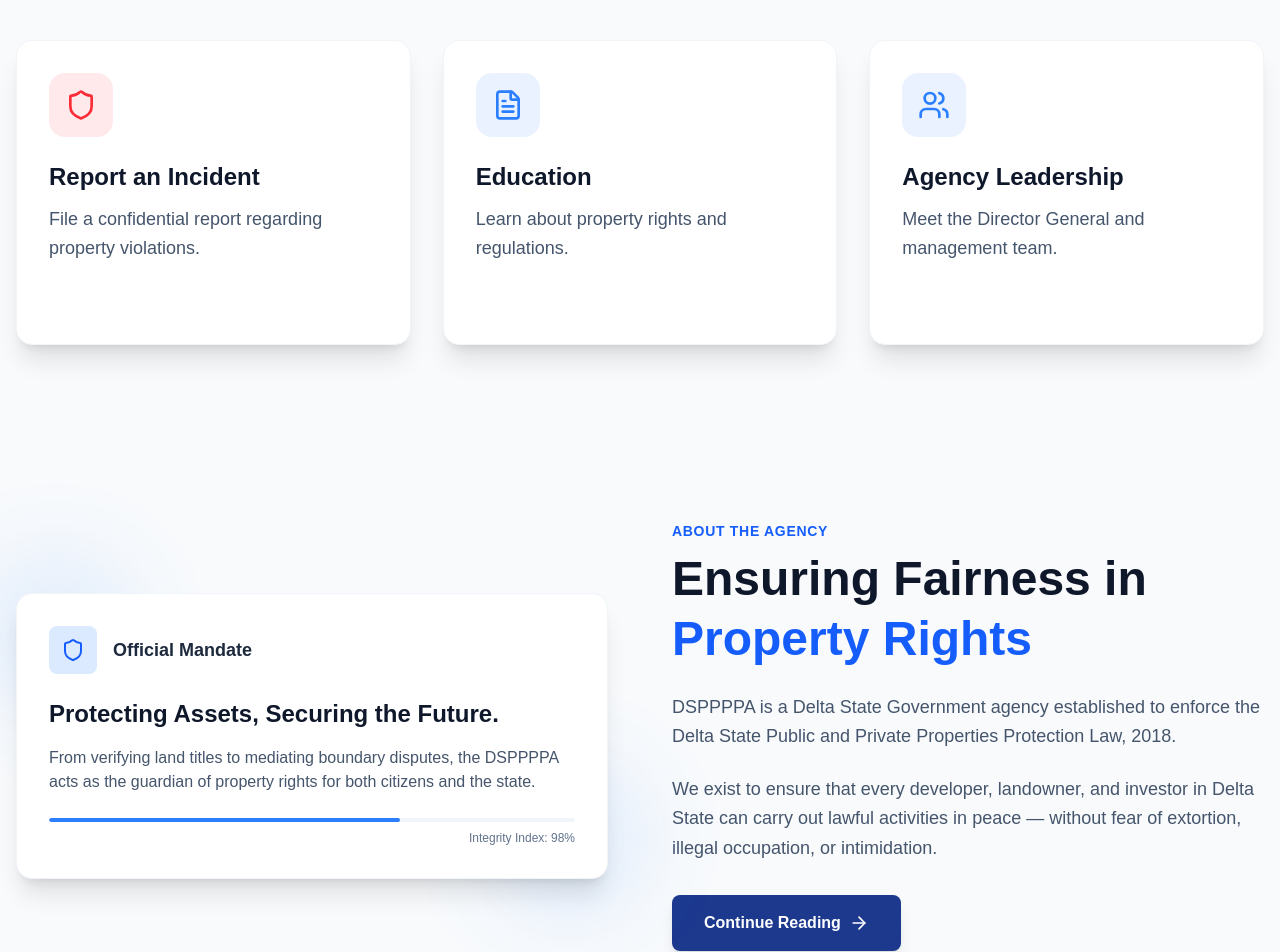
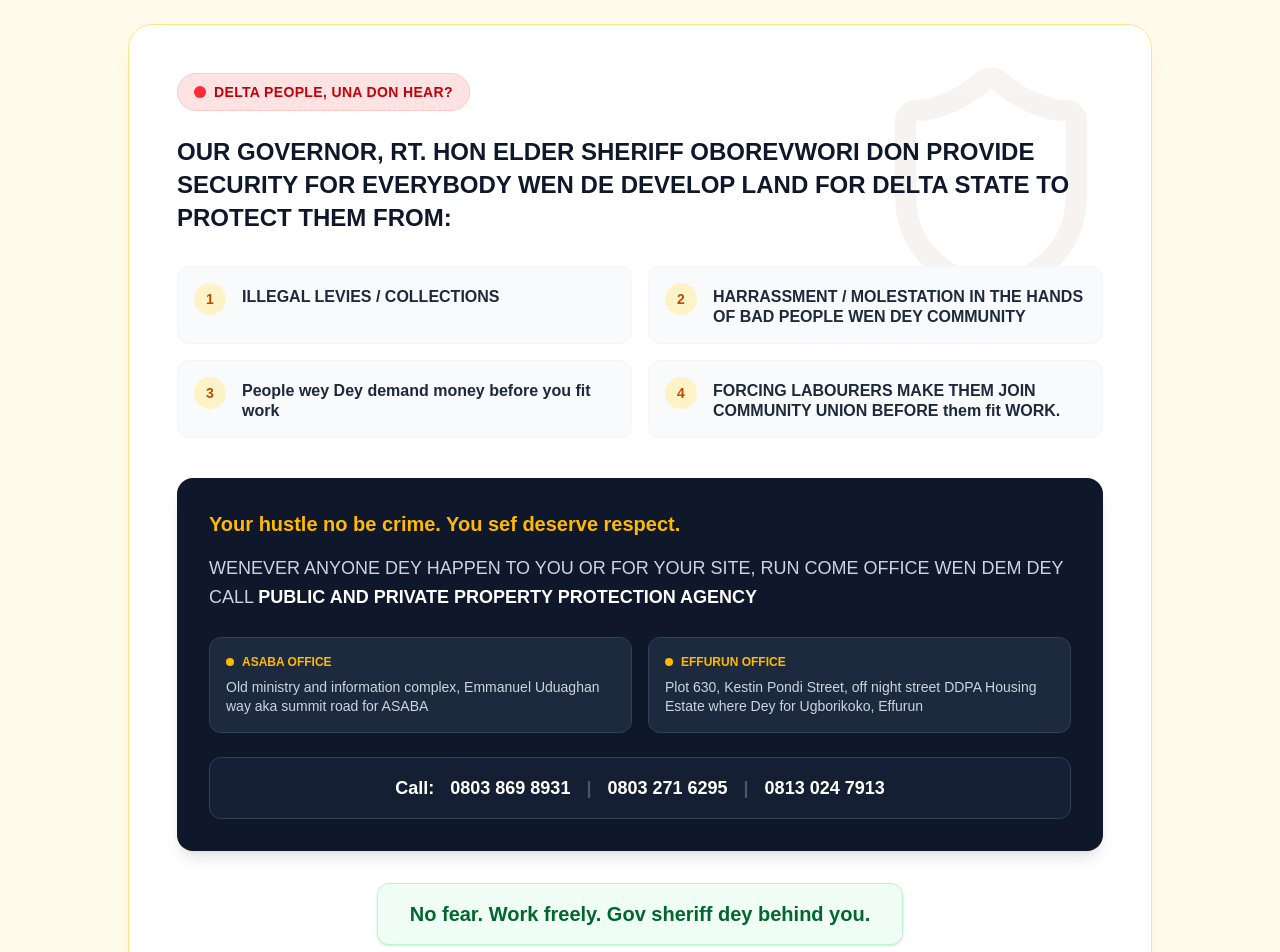
Before and after one commit to cloudpilothq/pppa, a Next.js app: page / in a window 1280 px wide. Shown: the part 920-1872 px from the top of the page. Built offline with nearby package versions, Linux system fonts and the light colour scheme.

Commit message:
Add governor's message to homepage

```diff
--- a/src/app/page.tsx
+++ b/src/app/page.tsx
@@ -52,9 +52,89 @@ export default function HomePage() {
         </div>
       </section>
 
+      {/* Governor's Message Section */}
+      <section className="bg-amber-50 border-b border-amber-200 py-16 relative z-20">
+        <div className="container mx-auto px-4">
+          <div className="max-w-5xl mx-auto bg-white rounded-3xl p-8 md:p-12 border border-amber-200 shadow-xl shadow-amber-900/5 relative overflow-hidden">
+            <div className="absolute top-0 right-0 p-8 opacity-5 pointer-events-none">
+              <Shield className="w-64 h-64 text-amber-900" />
+            </div>
 
+            <div className="relative z-10">
+              <div className="inline-block mb-6">
+                <span className="bg-red-100 text-red-700 text-sm font-bold px-4 py-2 rounded-full border border-red-200 uppercase tracking-wide inline-flex items-center gap-2">
+                  <span className="relative flex h-3 w-3">
+                    <span className="animate-ping absolute inline-flex h-full w-full rounded-full bg-red-400 opacity-75"></span>
+                    <span className="relative inline-flex rounded-full h-3 w-3 bg-red-500"></span>
+                  </span>
+                  Delta people, una don hear?
+                </span>
+              </div>
 
-      {/* Quick Access Grid */}
+              <h2 className="text-xl md:text-2xl font-extrabold text-slate-900 mb-8 leading-snug">
+                OUR GOVERNOR, RT. HON ELDER SHERIFF OBOREVWORI DON PROVIDE SECURITY FOR EVERYBODY WEN DE DEVELOP LAND FOR DELTA STATE TO PROTECT THEM FROM:
+              </h2>
+
+              <div className="grid grid-cols-1 md:grid-cols-2 gap-4 mb-10">
+                {[
+                  "ILLEGAL LEVIES / COLLECTIONS",
+                  "HARRASSMENT / MOLESTATION IN THE HANDS OF BAD PEOPLE WEN DEY COMMUNITY",
+                  "People wey Dey demand money before you fit work",
+                  "FORCING LABOURERS MAKE THEM JOIN COMMUNITY UNION BEFORE them fit WORK."
+                ].map((item, index) => (
+                  <div key={index} className="flex items-start gap-4 bg-slate-50 p-4 rounded-xl border border-slate-100">
+                    <div className="flex-shrink-0 w-8 h-8 bg-amber-100 text-amber-700 rounded-full flex items-center justify-center font-bold text-sm">
+                      {index + 1}
+                    </div>
+                    <p className="font-semibold text-slate-800 leading-tight pt-1 text-sm md:text-base">
+                      {item}
+                    </p>
+                  </div>
+                ))}
+              </div>
+
+              <div className="bg-slate-900 text-white rounded-2xl p-6 md:p-8 shadow-lg mb-8 relative overflow-hidden">
+                <div className="relative z-10">
+                  <h3 className="text-xl font-bold mb-4 text-amber-400">
+                    Your hustle no be crime. You sef deserve respect.
+                  </h3>
+                  <p className="text-base md:text-lg leading-relaxed mb-6 font-medium text-slate-300">
+                    WENEVER ANYONE DEY HAPPEN TO YOU OR FOR YOUR SITE, RUN COME OFFICE WEN DEM DEY CALL <strong className="text-white">PUBLIC AND PRIVATE PROPERTY PROTECTION AGENCY</strong>
+                  </p>
+
+                  <div className="flex flex-col md:flex-row gap-4 mb-6">
+                    <div className="flex-1 bg-slate-800 p-4 rounded-xl border border-slate-700">
+                      <div className="text-amber-400 text-xs font-bold uppercase mb-2 flex items-center gap-2"><div className="w-2 h-2 bg-amber-400 rounded-full"></div> Asaba Office</div>
+                      <p className="text-sm leading-snug text-slate-300">Old ministry and information complex, Emmanuel Uduaghan way aka summit road for ASABA</p>
+                    </div>
+                    <div className="flex-1 bg-slate-800 p-4 rounded-xl border border-slate-700">
+                      <div className="text-amber-400 text-xs font-bold uppercase mb-2 flex items-center gap-2"><div className="w-2 h-2 bg-amber-400 rounded-full"></div> Effurun Office</div>
+                      <p className="text-sm leading-snug text-slate-300">Plot 630, Kestin Pondi Street, off night street DDPA Housing Estate where Dey for Ugborikoko, Effurun</p>
+                    </div>
+                  </div>
+
+                  <div className="flex flex-col sm:flex-row items-center gap-4 text-lg font-bold text-white bg-slate-800/50 p-4 rounded-xl border border-slate-700 justify-center">
+                    <span>Call:</span>
+                    <a href="tel:08038698931" className="hover:text-amber-400 transition-colors">0803 869 8931</a>
+                    <span className="text-slate-600 hidden sm:inline">|</span>
+                    <a href="tel:08032716295" className="hover:text-amber-400 transition-colors">0803 271 6295</a>
+                    <span className="text-slate-600 hidden sm:inline">|</span>
+                    <a href="tel:08130247913" className="hover:text-amber-400 transition-colors">0813 024 7913</a>
+                  </div>
+                </div>
+              </div>
+
+              <div className="flex items-center justify-center">
+                <div className="bg-green-50 text-green-800 px-8 py-4 rounded-xl font-bold border border-green-200 shadow-sm text-center text-lg md:text-xl">
+                  No fear. Work freely. Gov sheriff dey behind you.
+                </div>
+              </div>
+
+            </div>
+          </div>
+        </div>
+      </section>
+
       {/* Quick Access Grid */}
       <section className="py-20 relative z-20">
         <div className="container mx-auto px-4">
```
